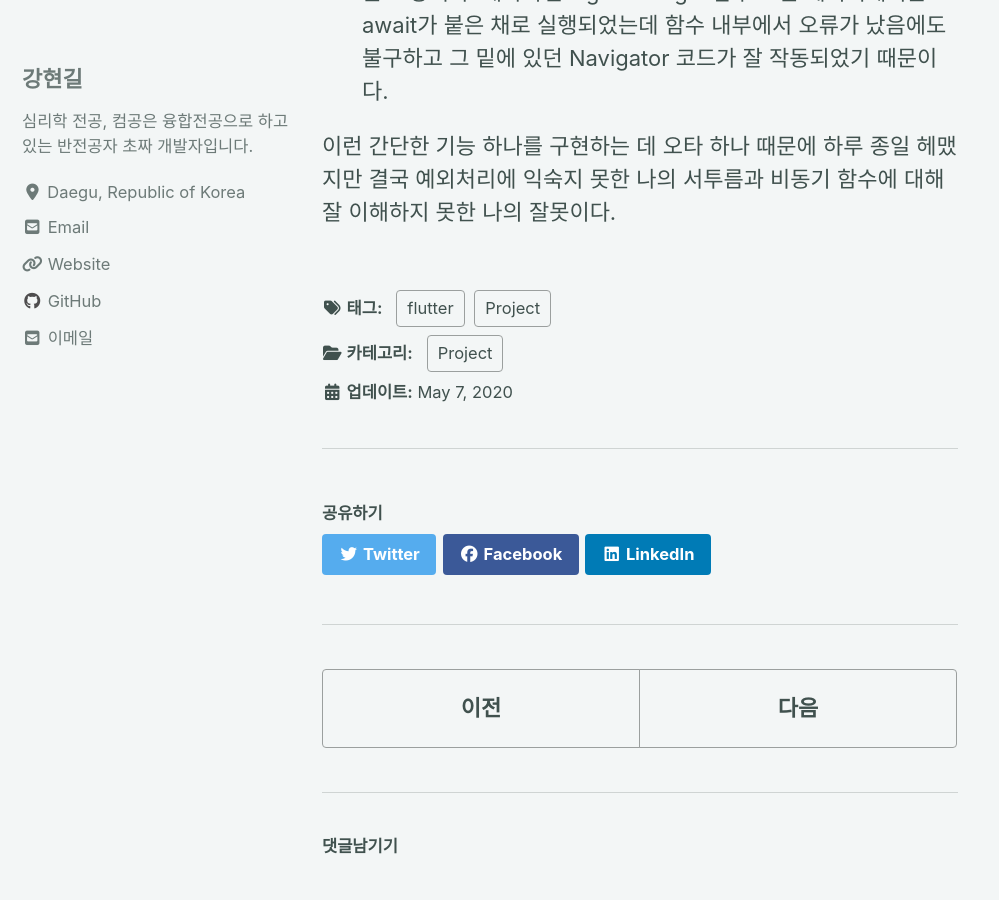
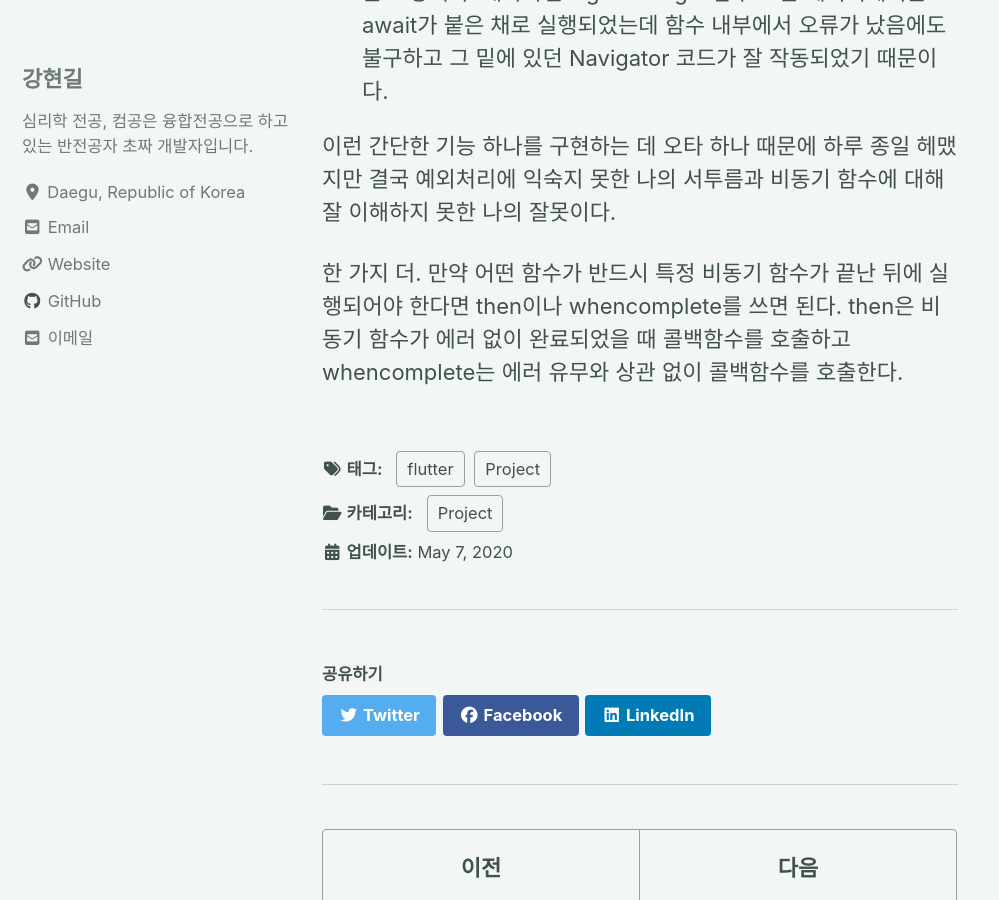
Before and after one commit to nammunsik/tksuns12.github.io, a Jekyll site: the page built from _posts/2020-05-07-sossul-fourth.md, in a window 1280 px wide and 900 px high, scrolled down 1559 px. Shown: the whole window, without its empty margins (0-999 px from the left). Built offline with Jekyll 4.4.1, drawn with Linux system fonts in a browser that asks for light colours; cached includes are drawn as plain includes; nearby versions of some CDN libraries; comment, search, counter and statistics services are not loaded.

Commit message:
포스트 수정

```diff
--- a/_posts/2020-05-07-sossul-fourth.md
+++ b/_posts/2020-05-07-sossul-fourth.md
@@ -36,3 +36,5 @@ tags:
 3. 대신에 signInGoogle 함수 자체는 완결이 나는 것으로 처리가 되는 모양이다. 왜냐하면 signInGoogle 함수도 본 페이지에서는 await가 붙은 채로 실행되었는데 함수 내부에서 오류가 났음에도 불구하고 그 밑에 있던 Navigator 코드가 잘 작동되었기 때문이다.
 
 이런 간단한 기능 하나를 구현하는 데 오타 하나 때문에 하루 종일 헤맸지만 결국 예외처리에 익숙지 못한 나의 서투름과 비동기 함수에 대해 잘 이해하지 못한 나의 잘못이다.
+
+한 가지 더. 만약 어떤 함수가 반드시 특정 비동기 함수가 끝난 뒤에 실행되어야 한다면 then이나 whencomplete를 쓰면 된다. then은 비동기 함수가 에러 없이 완료되었을 때 콜백함수를 호출하고 whencomplete는 에러 유무와 상관 없이 콜백함수를 호출한다.
```
